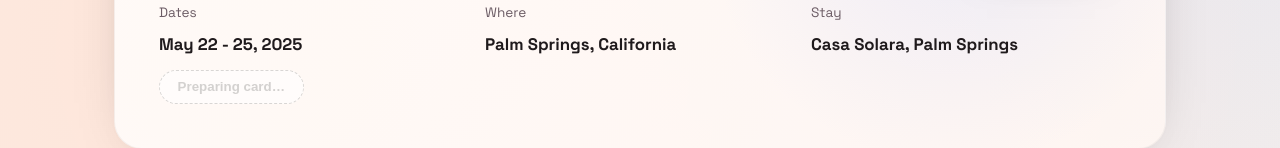
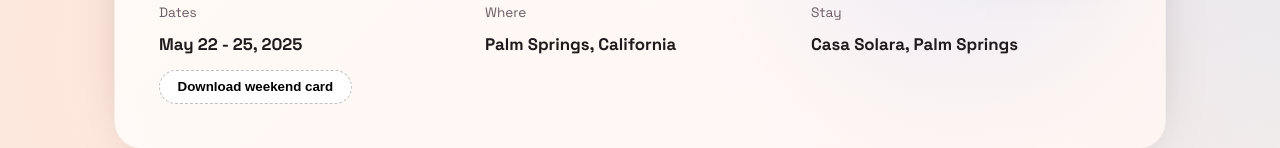
Before and after one commit to mDevWorx/PartyOnSite, a React (Vite) app: page / in a window 1280 px wide. Shown: the part 665-813 px from the top of the page. Built offline with nearby package versions, Linux system fonts and the light colour scheme; no server answers.

Commit message:
Weekend card activate

```diff
--- a/src/routes/Home.tsx
+++ b/src/routes/Home.tsx
@@ -45,6 +45,7 @@ const Home = () => {
   const heroShareRef = useRef<HTMLDivElement>(null)
   const shareFileName = eventSlug ? `${eventSlug}-weekend` : 'weekend-card'
   const [isQrOpen, setIsQrOpen] = useState(false)
+  const [isShareReady, setIsShareReady] = useState(false)
   useEffect(() => {
     if (!isQrOpen) return
 
@@ -57,6 +58,21 @@ const Home = () => {
     window.addEventListener('keydown', handleKeyDown)
     return () => window.removeEventListener('keydown', handleKeyDown)
   }, [isQrOpen])
+
+  useEffect(() => {
+    if (!hydrated) {
+      setIsShareReady(false)
+      return
+    }
+
+    const handle = requestAnimationFrame(() => {
+      if (heroShareRef.current) {
+        setIsShareReady(true)
+      }
+    })
+
+    return () => cancelAnimationFrame(handle)
+  }, [hydrated])
 
   const openQrModal = () => setIsQrOpen(true)
   const closeQrModal = () => setIsQrOpen(false)
@@ -162,9 +178,9 @@ const Home = () => {
           className="share-button"
           type="button"
           onClick={() => downloadCard(heroShareRef.current, shareFileName)}
-          disabled={isShareGenerating || !heroShareRef.current}
+          disabled={isShareGenerating || !isShareReady}
         >
-          {isShareGenerating || !heroShareRef.current ? 'Preparing card…' : 'Download weekend card'}
+          {isShareGenerating || !isShareReady ? 'Preparing card…' : 'Download weekend card'}
         </button>
       </header>
 
```
